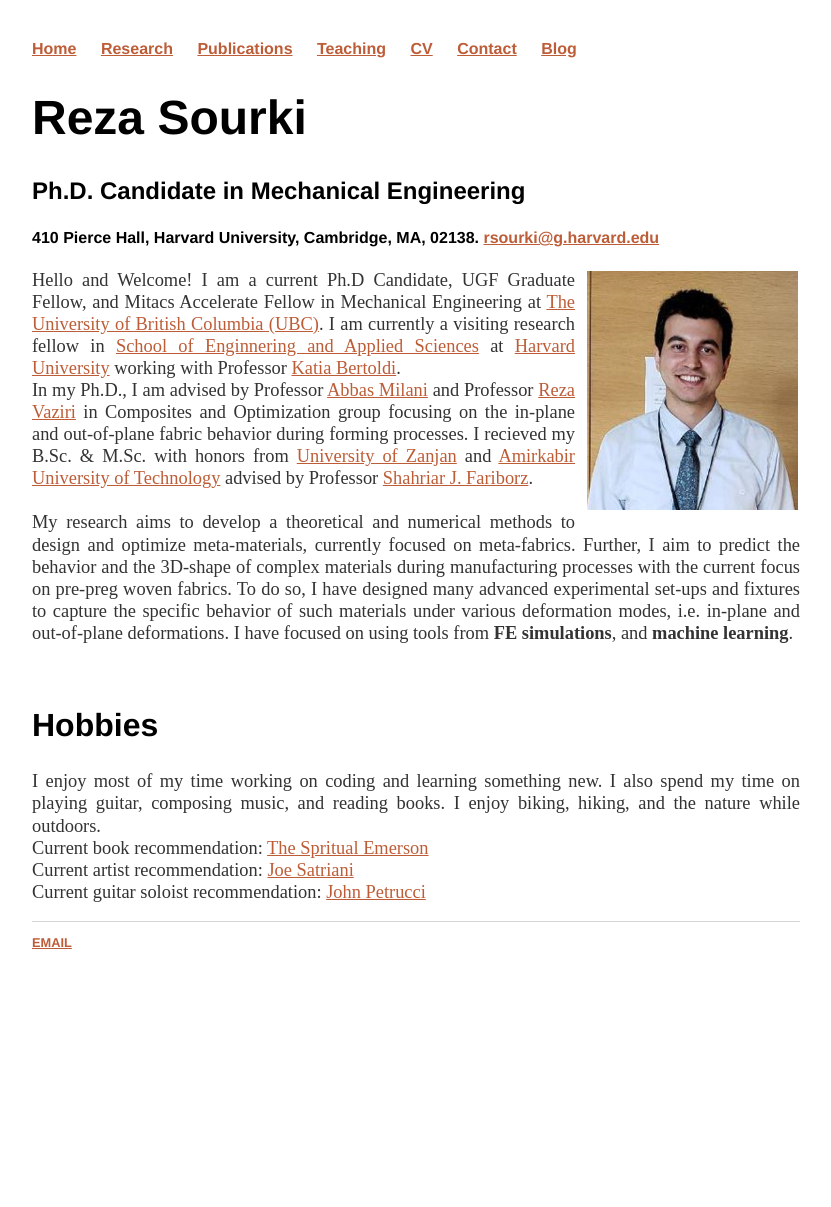
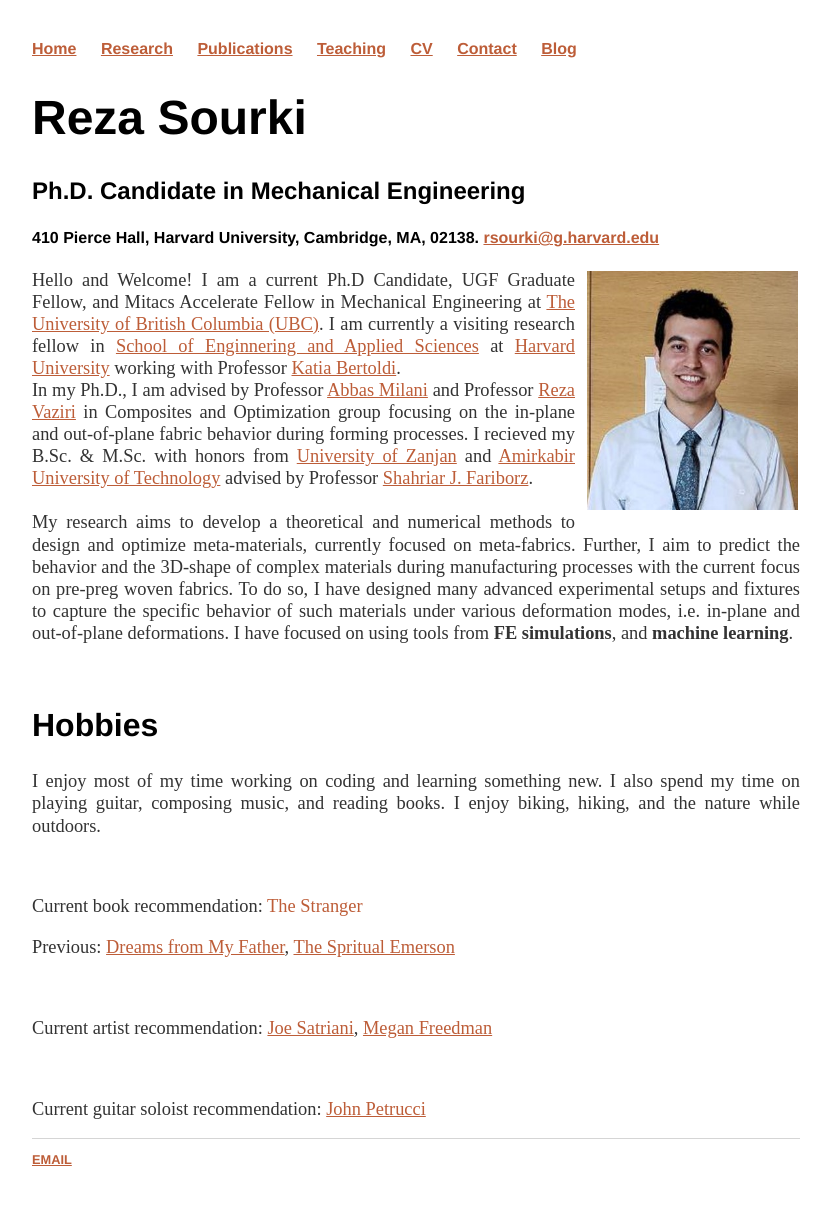
Before and after one commit to rsourki/rsourki.github.io, a Jekyll site: the page built from index.html, in a window 1280 px wide. Shown: the whole page, without its empty margins (224-1055 px from the left). Built offline with Jekyll 4.4.1, drawn with Linux system fonts in a browser that asks for light colours; before the commit the page ends 990 px from its top, so only the background shows below that.

Commit message:
Update index.html

```diff
--- a/index.html
+++ b/index.html
@@ -26,7 +26,7 @@ title: Reza Sourki Webpage
 	<br>
 	My research aims to develop a theoretical and numerical methods to design and optimize meta-materials, currently focused on meta-fabrics.
         Further, I aim to predict the behavior and the 3D-shape of complex materials during manufacturing processes with the current focus on pre-preg woven fabrics.
-        To do so, I have designed many advanced experimental set-ups and fixtures to capture the specific behavior of such materials under various deformation modes, i.e. in-plane and out-of-plane deformations.
+        To do so, I have designed many advanced experimental setups and fixtures to capture the specific behavior of such materials under various deformation modes, i.e. in-plane and out-of-plane deformations.
 	I have focused on using tools from <b>FE simulations</b>, and <b>machine learning</b>.</p>
 	<!-- <h2>Education</h2>
 	<h4>The University of British Columbia (UBC) </h4>
@@ -41,12 +41,17 @@ title: Reza Sourki Webpage
 	<br>
 	<h2>Hobbies</h2>
 	<p>I enjoy most of my time working on coding and learning something new.
-	I also spend my time on playing guitar, composing music, and reading books. I enjoy biking, hiking, and the nature while outdoors.
+	I also spend my time on playing guitar, composing music, and reading books. I enjoy biking, hiking, and the nature while outdoors.<p>
 	<br>
-	Current book recommendation: <a href="https://www.goodreads.com/book/show/262300.The_Spiritual_Emerson"> The Spritual Emerson</a>
+	<p>Current book recommendation: <a https://en.wikipedia.org/wiki/The_Stranger_(Camus_novel)> The Stranger</a><p>
+		<p>Previous: <a href=https://en.wikipedia.org/wiki/Dreams_from_My_Father> Dreams from My Father</a>,
+			     <a href="https://www.goodreads.com/book/show/262300.The_Spiritual_Emerson"> The Spritual Emerson</a>
+	<p>
+
 	<br>
-	Current artist recommendation: <a href="https://open.spotify.com/artist/2yzxX2DI9LFK8VFTyW2zZ8"> Joe Satriani</a> <!--, <a href="https://open.spotify.com/artist/3fdr15UunbuZxGUETXRqUk"> Megan Freedman</a>-->
+	<p>Current artist recommendation: <a href="https://open.spotify.com/artist/2yzxX2DI9LFK8VFTyW2zZ8"> Joe Satriani</a>, <a href="https://open.spotify.com/artist/3fdr15UunbuZxGUETXRqUk"> Megan Freedman</a>
+	<p>
 	<br>
-	Current guitar soloist recommendation: <a href="https://open.spotify.com/artist/4zvIE8a1h7L0IED4r4qKk1"> John Petrucci</a>
+	<p>Current guitar soloist recommendation: <a href="https://open.spotify.com/artist/4zvIE8a1h7L0IED4r4qKk1"> John Petrucci</a><p>
 	</p>
 </div><!-- /.blurb -->
```
